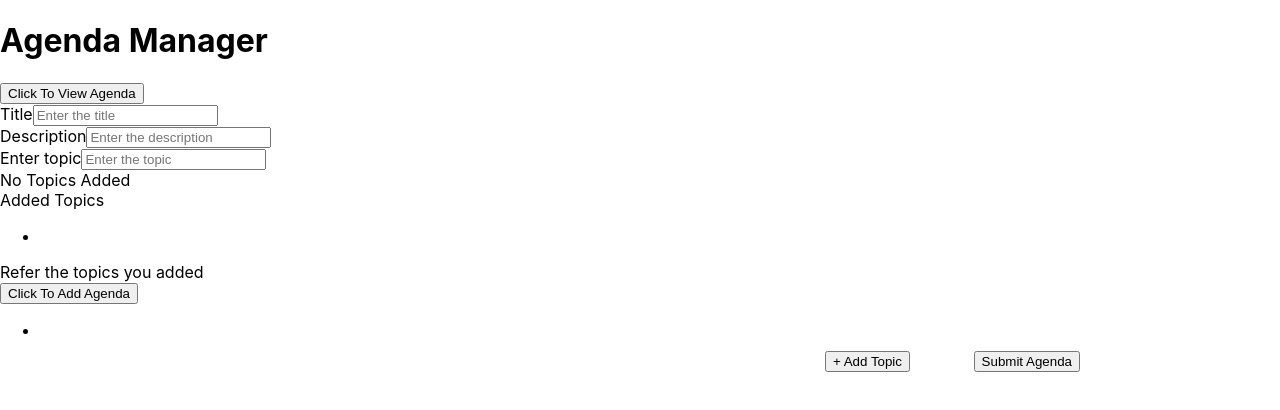
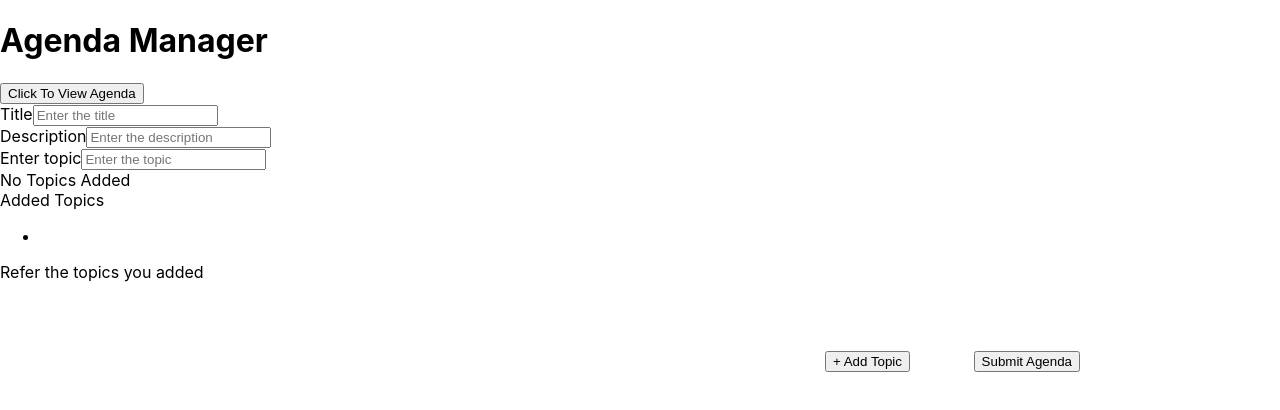
Before and after one commit to Rafayurgit/agendaMaker, a React (Vite) app: page / in a window 1280 px wide. Shown: the top 410 px of the page. Built offline with nearby package versions, Linux system fonts and the light colour scheme.

Commit message:
Add toggle view and add agenda functionality in the app

```diff
--- a/src/App.jsx
+++ b/src/App.jsx
@@ -1,5 +1,6 @@
 /* eslint-disable jsx-a11y/aria-role */
 import React, { useState } from "react";
+
 
 function App() {
   /**
@@ -19,6 +20,8 @@ function App() {
  */
 
   // your data goes here (state)
+  const [viewMode, setViewMode]= useState(false);
+
 
   // your methods goes here
 
@@ -26,8 +29,9 @@ function App() {
     <div>
       <h1 className="mx-5 mb-5">Agenda Manager</h1>
       {/* show/hide this following add agenda template */}
-      <div className="container" role="addAgenda">
-        <button className="btn btn-info" role="goToView">
+      {!viewMode ? (
+        <div className="container" role="addAgenda">
+        <button className="btn btn-info" role="goToView" onClick={()=>setViewMode(true)}>
           Click To View Agenda
         </button>
         <form>
@@ -114,9 +118,10 @@ function App() {
           <div className="card-footer">Refer the topics you added</div>
         </div>
       </div>
-      {/* show/hide this following view agenda template */}
-      <div className="container" role="viewAgenda">
-        <button className="btn btn-info" role="goToAdd">
+      )
+      :(
+        <div className="container" role="viewAgenda">
+        <button className="btn btn-info" role="goToAdd" onClick={()=> setViewMode(false)}>
           Click To Add Agenda
         </button>
         {/* iterate the agenda details to display */}
@@ -133,6 +138,10 @@ function App() {
           <div className="card-footer">{/* {description} */}</div>
         </div>
       </div>
+      )}
+
+      {/* show/hide this following view agenda template */}
+
     </div>
   );
 }
```
